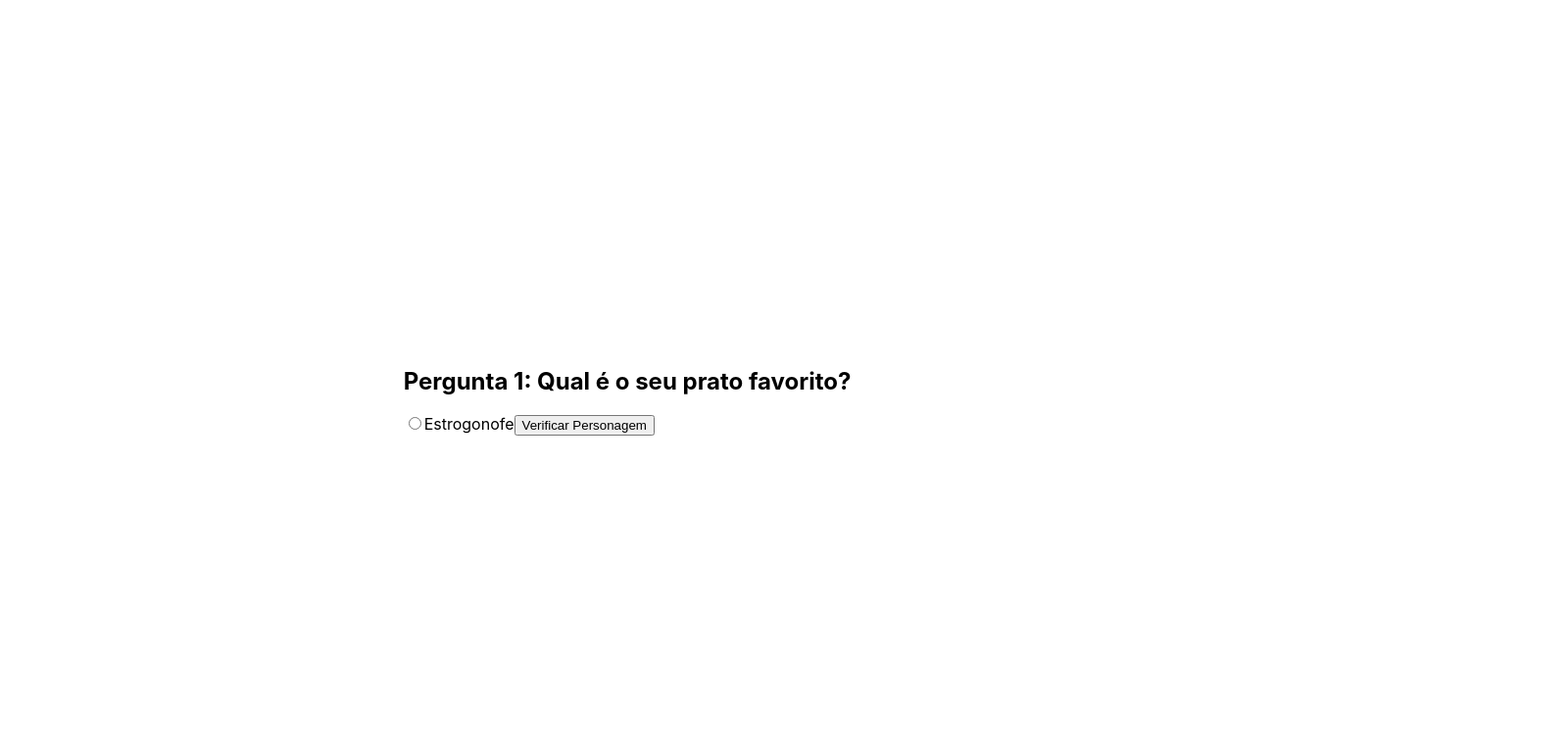
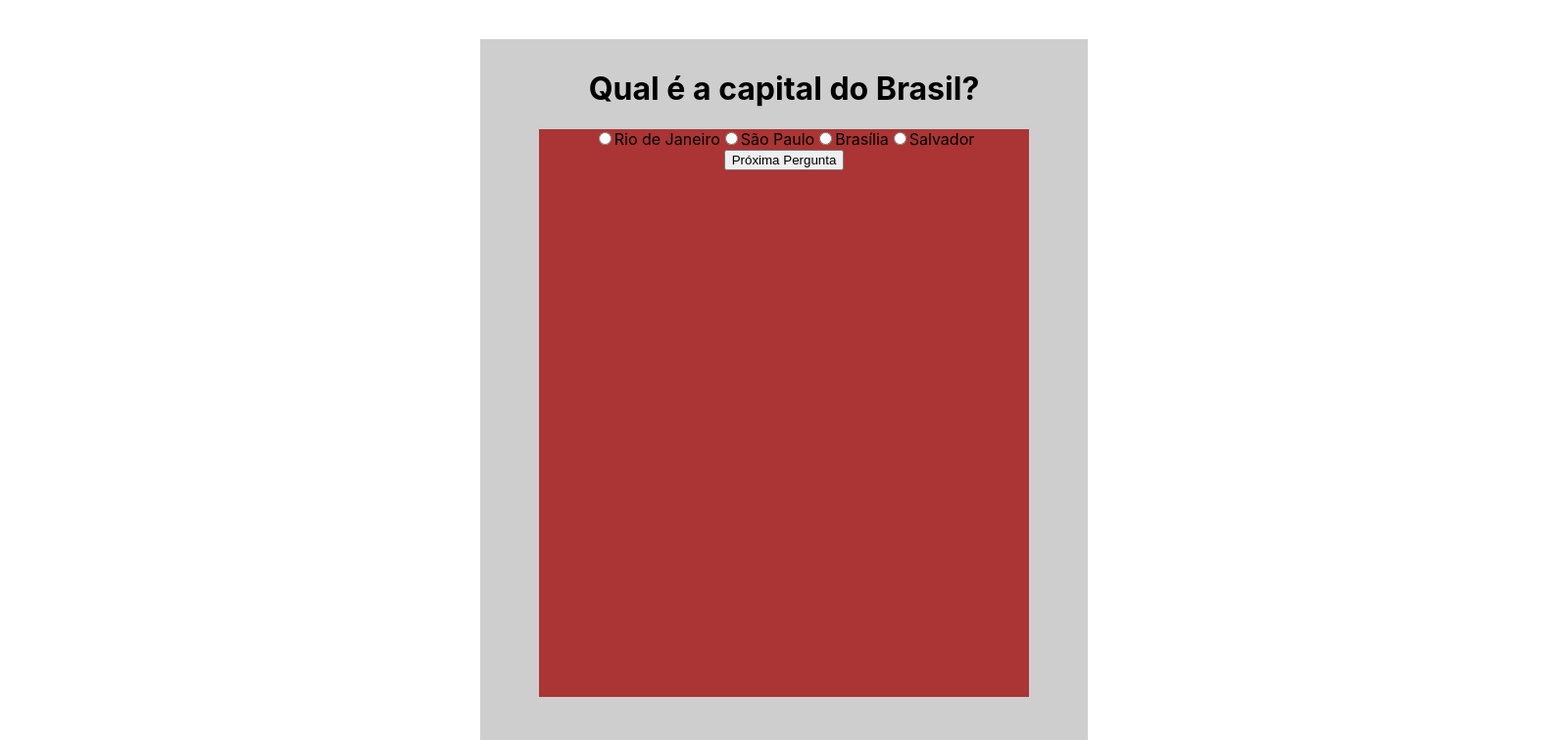
Before and after one commit to pedroklemtee/exercicio-jojo, a React (Create React App) app: page / in a window 1280 px wide. Both pictures are taken after a click on the button "Mostrar Formulário". Shown: the top 756 px of the page at 98% size, 1600 px wide, since content can reach past the window. Built offline with nearby package versions, Linux system fonts and the light colour scheme.

Commit message:
alterando logica

```diff
--- a/src/Formulario/index.css
+++ b/src/Formulario/index.css
@@ -3,4 +3,23 @@ body{
     align-items: center;
     justify-content: center;
     text-align: center;
+    height: 100vh;
+    margin: 0;
+    width: 200vh;
 }
+
+.container-personagens {
+    padding: 10px;
+    display: flex;
+    align-items: center;
+    flex-direction: column;
+    width: 600px;
+    height: 700px;
+    background-color: rgba(0, 0, 0, 0.194);
+}
+
+.container-personagens__dentro {
+    height: 580px;
+    width: 500px;
+    background-color: rgb(171, 52, 52);
+}
--- a/src/Formulario/index.js
+++ b/src/Formulario/index.js
@@ -1,61 +1,40 @@
-import React, { useState } from "react";
-import './index';
+import React from 'react';
+import Personagens from '../Personagens/Personagens';
+import './index.css';
+import { useState } from 'react';
 
 const Formulario = () => {
-    const [answers, setAnswers] = useState({
-        question1: "",
-        question2: "",
-        question3: "",
-        question4: "",
-    });
 
-    const handleAnswerChange = (question, answer) => {
-        setAnswers((prevAnswers) => ({
-            ...prevAnswers,
-            [question]: answer,
-        }));
-    };
+  const perguntas = [
+    {
+      pergunta: 'Qual é a capital do Brasil?',
+      alternativas: ['Rio de Janeiro', 'São Paulo', 'Brasília', 'Salvador'],
+    },
+  ];
 
-    const handleSubmit = () => {
-        // Lógica para determinar o personagem com base nas respostas
-        const character = determineCharacter(answers);
-        console.log("Personagem selecionado:", character);
-    };
+  const [indicePergunta, setIndicePergunta] = useState(0);
 
-    const determineCharacter = (answers) => {
-        // Lógica para atribuir personagens com base nas respostas
-        // Exemplo fictício:
-        if (
-            answers.question1 === "estrogonofe" &&
-            answers.question2 === "banana" &&
-            answers.question3 === "maça" &&
-            answers.question4 === "beterraba"
-        ) {
-            return "Personagem A";
-        } else {
-            return "Personagem B";
-        }
-    };
+  console.log(indicePergunta)
 
-    return (
-        <div>
-            <h2>Pergunta 1: Qual é o seu prato favorito?</h2>
-            <label>
-                <input
-                    type="radio"
-                    value="estrogonofe"
-                    checked={answers.question1 === "estrogonofe"}
-                    onChange={() => handleAnswerChange("question1", "estrogonofe")}
-                />
-                Estrogonofe
-            </label>
-            {/* Outras alternativas da pergunta 1... */}
+  return (
+    <div className='container-personagens'>
+      {perguntas.map((pergunta, index) => (
+        <div key={index}>
+          <h1>{pergunta.pergunta}</h1>
+          <div className='container-personagens__dentro'>
+            {pergunta.alternativas.map((alternativa, optionIndex) => (
+              <label key={optionIndex}>
+                <input type='radio' name={`pergunta-${index}`} value={`opcao${optionIndex}`} />
+                {alternativa}
+              </label>
+            ))}
+            <button onClick={() => setIndicePergunta(indicePergunta + 1)}>Próxima Pergunta</button>
+          </div>
+        </div>
+      ))}
+    </div>
+  );
 
-            {/* Perguntas 2, 3 e 4 com suas alternativas... */}
-
-            <button onClick={handleSubmit}>Verificar Personagem</button>
-        </div>
-    );
 };
 
 export default Formulario;
--- /dev/null
+++ b/src/Personagens/Personagens.js
@@ -0,0 +1,42 @@
+
+
+const Personagens = [
+    {
+        nome: 'Personagem1',
+        descricao: 'Uma Descrição!',
+        img: 'img'
+    },
+
+    {
+        nome: 'Personagem2',
+        descricao: 'Uma Descrição!',
+        img: 'img'
+    },
+
+    {
+        nome: 'Personagem3',
+        descricao: 'Uma Descrição!',
+        img: 'img'
+    },
+
+    {
+        nome: 'Personagem4',
+        descricao: 'Uma Descrição!',
+        img: 'img'
+    },
+
+    {
+        nome: 'Personagem5',
+        descricao: 'Uma Descrição!',
+        img: 'img'
+    },
+
+    {
+        nome: 'Personagem6',
+        descricao: 'Uma Descrição!',
+        img: 'img'
+    },
+
+]
+
+export default Personagens
```
